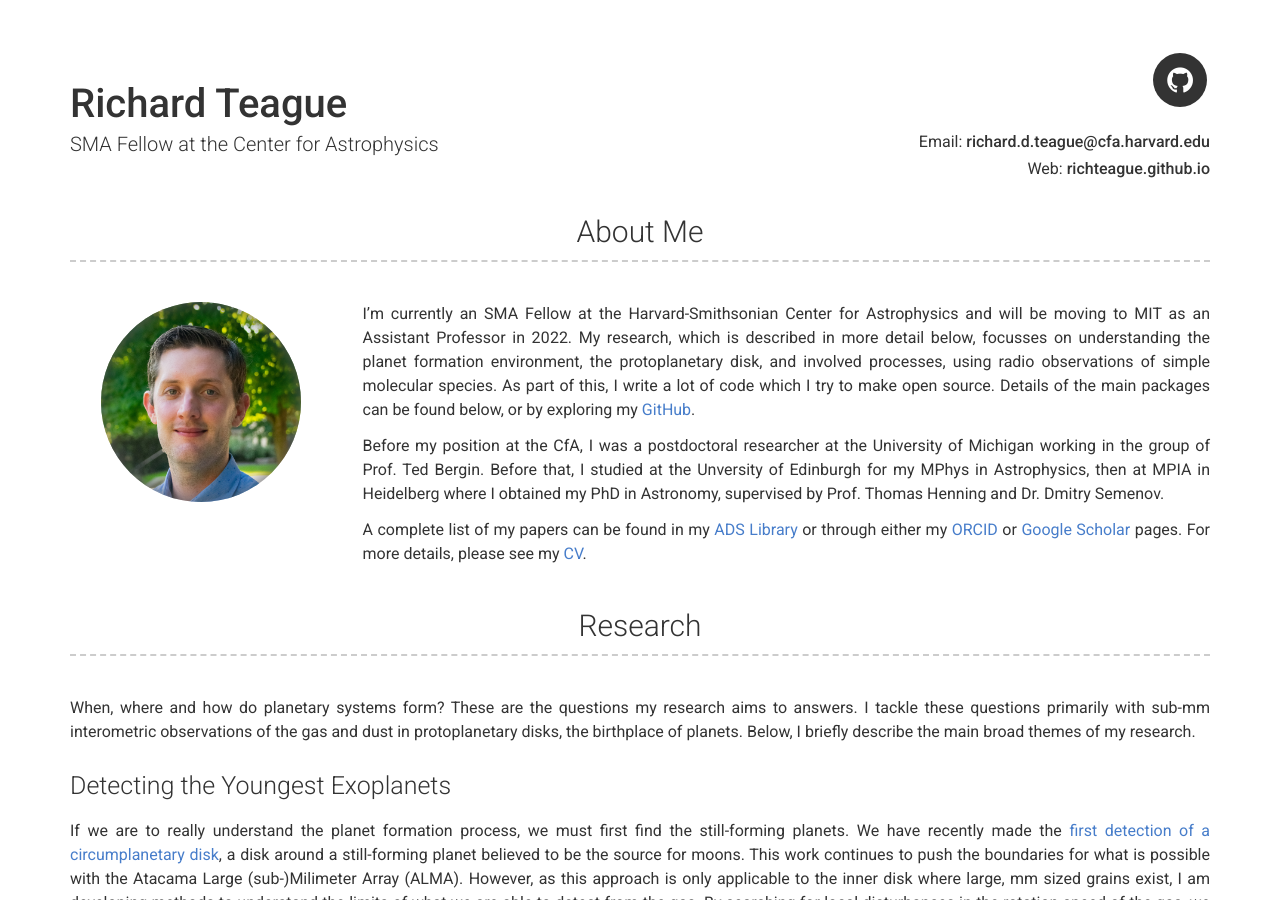
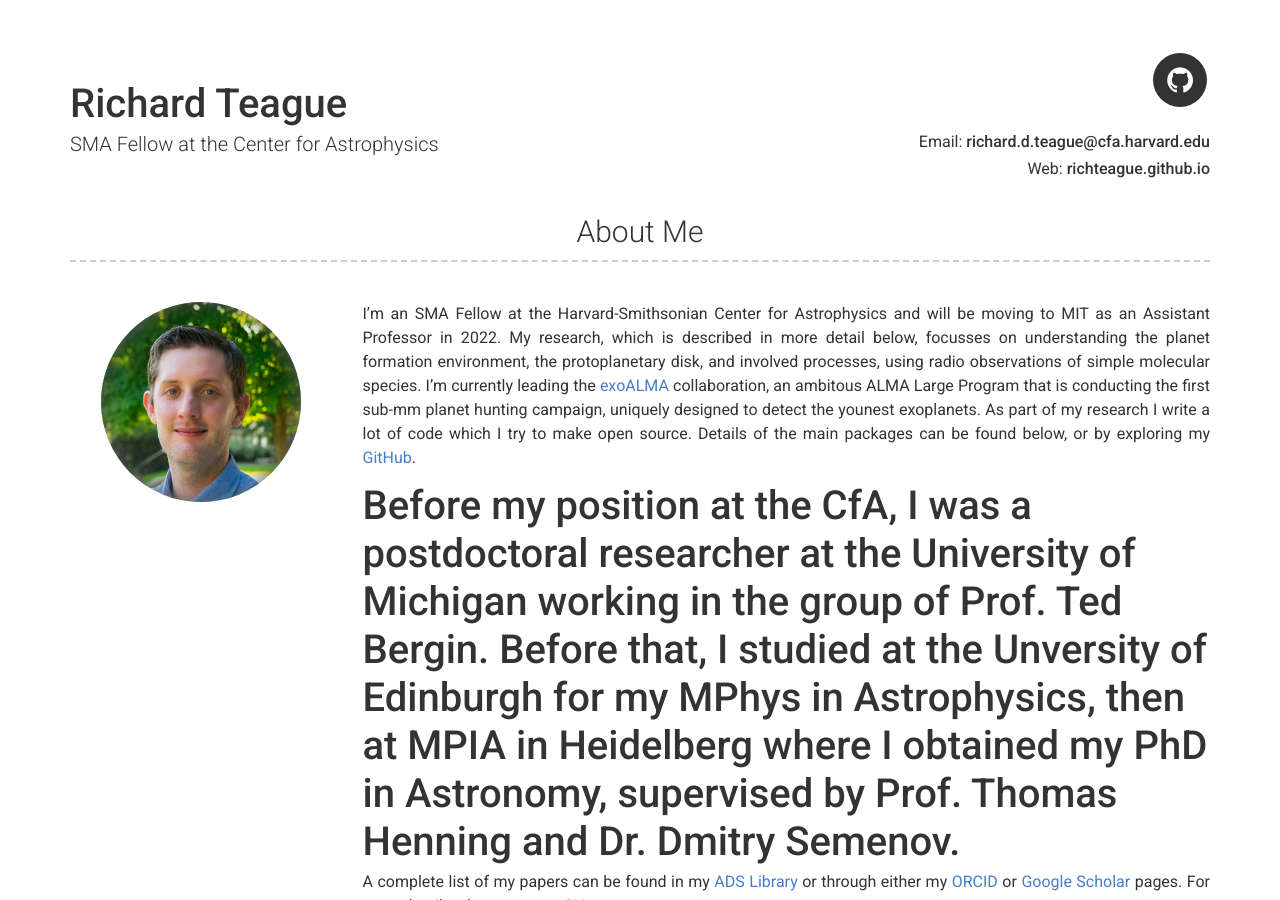
Before and after one commit to richteague/richteague.github.io, a Jekyll site: the page built from index.md, in a window 1280 px wide and 900 px high. Built offline with Jekyll 4.4.1, drawn with Linux system fonts in a browser that asks for light colours.

Commit message:
Update _config.yml

```diff
--- a/_config.yml
+++ b/_config.yml
@@ -17,9 +17,11 @@
 about_profile_image: images/profile.jpg
 about_content: | # this will include new lines to allow paragraphs
 
-  I'm currently an SMA Fellow at the Harvard-Smithsonian Center for Astrophysics and will be moving to MIT as an Assistant Professor in 2022. My research, which is described in more detail below, focusses on understanding the planet formation environment, the protoplanetary disk, and involved processes, using radio observations of simple molecular species. As part of this, I write a lot of code which I try to make open source. Details of the main packages can be found below, or by exploring my [GitHub](https://github.com/richteague).
+  I'm an SMA Fellow at the Harvard-Smithsonian Center for Astrophysics and will be moving to MIT as an Assistant Professor in 2022. My research, which is described in more detail below, focusses on understanding the planet formation environment, the protoplanetary disk, and involved processes, using radio observations of simple molecular species.
+  I'm currently leading the [exoALMA](https://www.exoalma.com) collaboration, an ambitous ALMA Large Program that is conducting the first sub-mm planet hunting campaign, uniquely designed to detect the younest exoplanets.
+  As part of my research I write a lot of code which I try to make open source. Details of the main packages can be found below, or by exploring my [GitHub](https://github.com/richteague).
 
-  Before my position at the CfA, I was a postdoctoral researcher at the University of Michigan working in the group of Prof. Ted Bergin. Before that, I studied at the Unversity of Edinburgh for my MPhys in Astrophysics, then at MPIA in Heidelberg where I obtained my PhD in Astronomy, supervised by Prof. Thomas Henning and Dr. Dmitry Semenov.
+  # Before my position at the CfA, I was a postdoctoral researcher at the University of Michigan working in the group of Prof. Ted Bergin. Before that, I studied at the Unversity of Edinburgh for my MPhys in Astrophysics, then at MPIA in Heidelberg where I obtained my PhD in Astronomy, supervised by Prof. Thomas Henning and Dr. Dmitry Semenov.
 
   A complete list of my papers can be found in my [ADS Library](https://ui.adsabs.harvard.edu/#/public-libraries/uxd2UZZ5QSGSqcI7i3llMQ) or through either my [ORCID](https://orcid.org/0000-0003-1534-5186) or [Google Scholar](https://scholar.google.com/citations?user=I4nDwQwAAAAJ&hl=en) pages. For more details, please see my [CV](https://nbviewer.jupyter.org/github/richteague/richteague.github.io/blob/master/_includes/CV.pdf).
 
```
